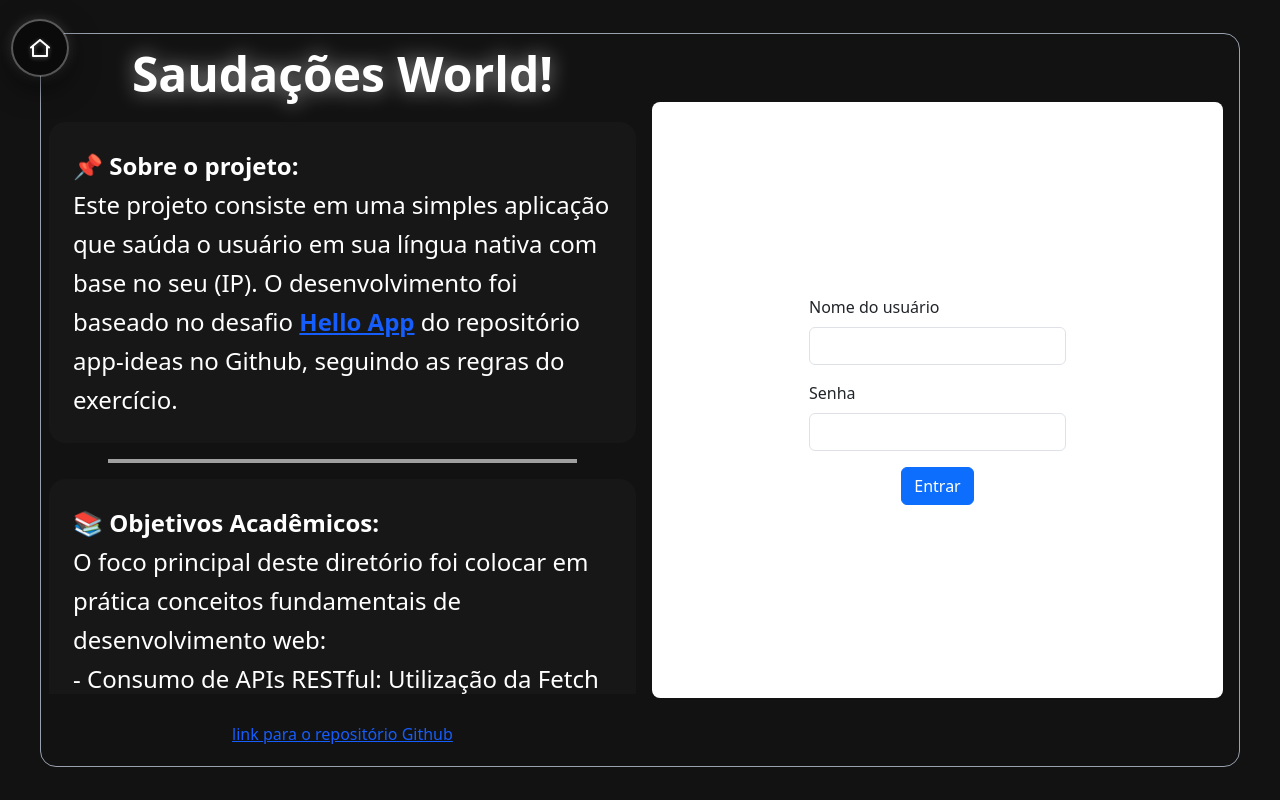
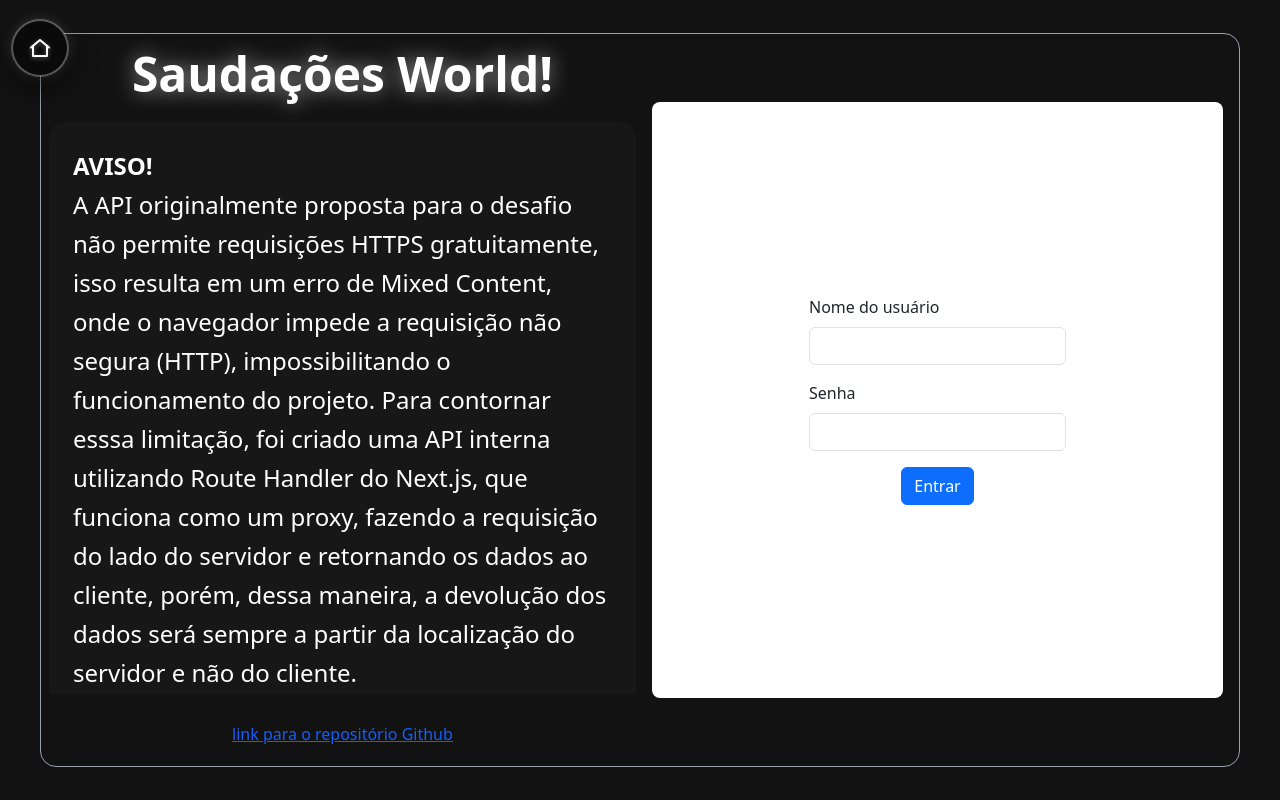
Before and after one commit to Umleo/Portfolio, a Next.js app: page /projetos/javascript/saudacoes-world in a window 1280 px wide. Built offline with nearby package versions, Linux system fonts and the light colour scheme; no server answers; a web font is replaced by a local one.

Commit message:
Aviso de mau funcionamento por conta da limitação da api utilizada para resgatar IP.

```diff
--- a/src/app/projetos/(js)/javascript/saudacoes-world/page.tsx
+++ b/src/app/projetos/(js)/javascript/saudacoes-world/page.tsx
@@ -39,6 +39,19 @@ export default function saudacoes_world() {
             </div>
             {/* minimal-scrollbar - definições no arquivo css */}
             <div className="minimal-scrollbar flex flex-col items-center overflow-y-auto lg:h-10/12 lg:w-full">
+              <p className={paragrafosClass}>
+                <b>AVISO!</b>
+                <br /> A API originalmente proposta para o desafio não permite
+                requisições HTTPS gratuitamente, isso resulta em um erro de
+                Mixed Content, onde o navegador impede a requisição não segura
+                (HTTP), impossibilitando o funcionamento do projeto. Para
+                contornar esssa limitação, foi criado uma API interna utilizando
+                Route Handler do Next.js, que funciona como um proxy, fazendo a
+                requisição do lado do servidor e retornando os dados ao cliente,
+                porém, dessa maneira, a devolução dos dados será sempre a partir
+                da localização do servidor e não do cliente.
+              </p>
+              <hr className="my-4 w-4/5 border-2 border-white/60" />
               <p className={paragrafosClass}>
                 <b>📌 Sobre o projeto:</b>
                 <br /> Este projeto consiste em uma simples aplicação que saúda
```
